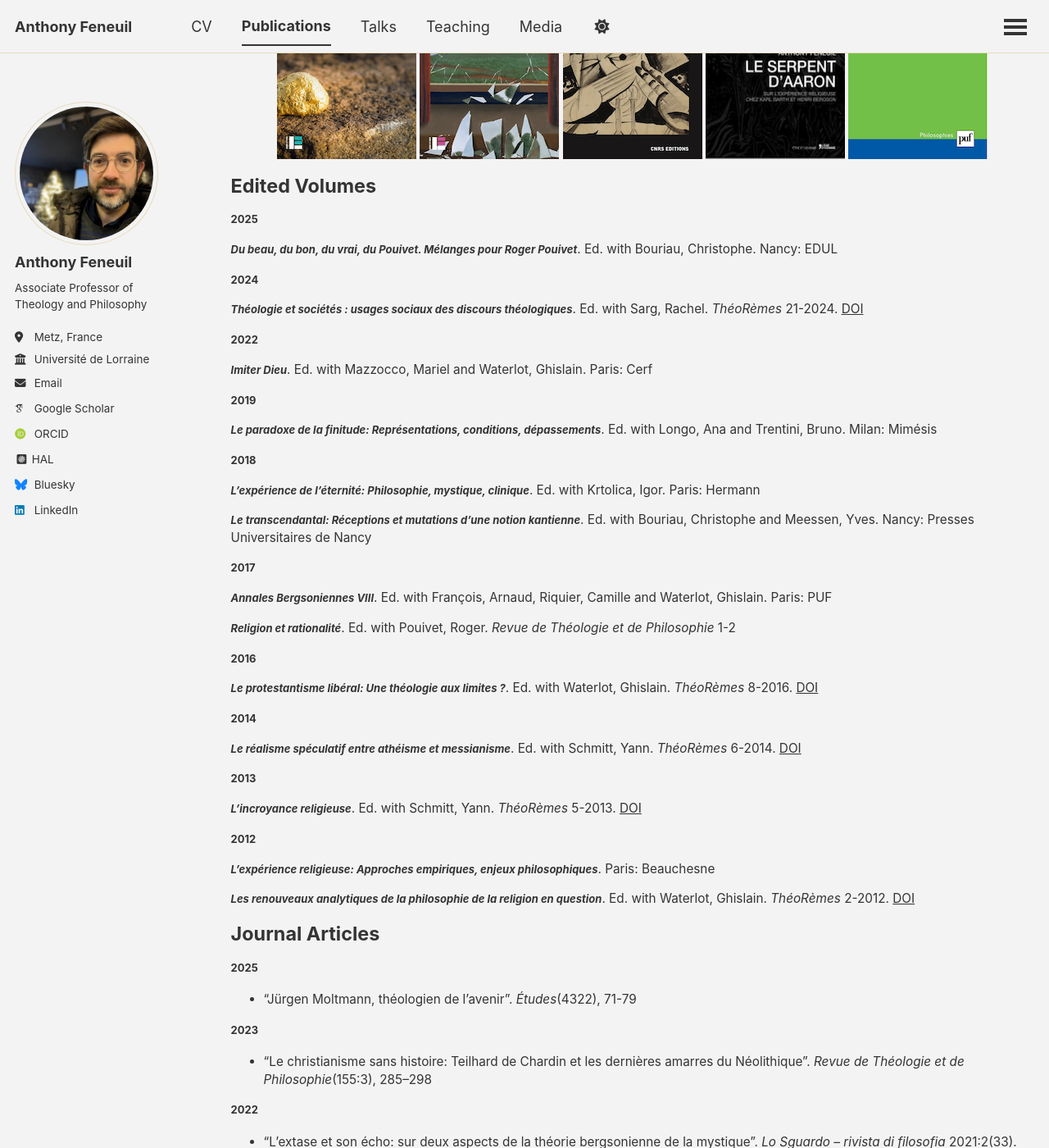
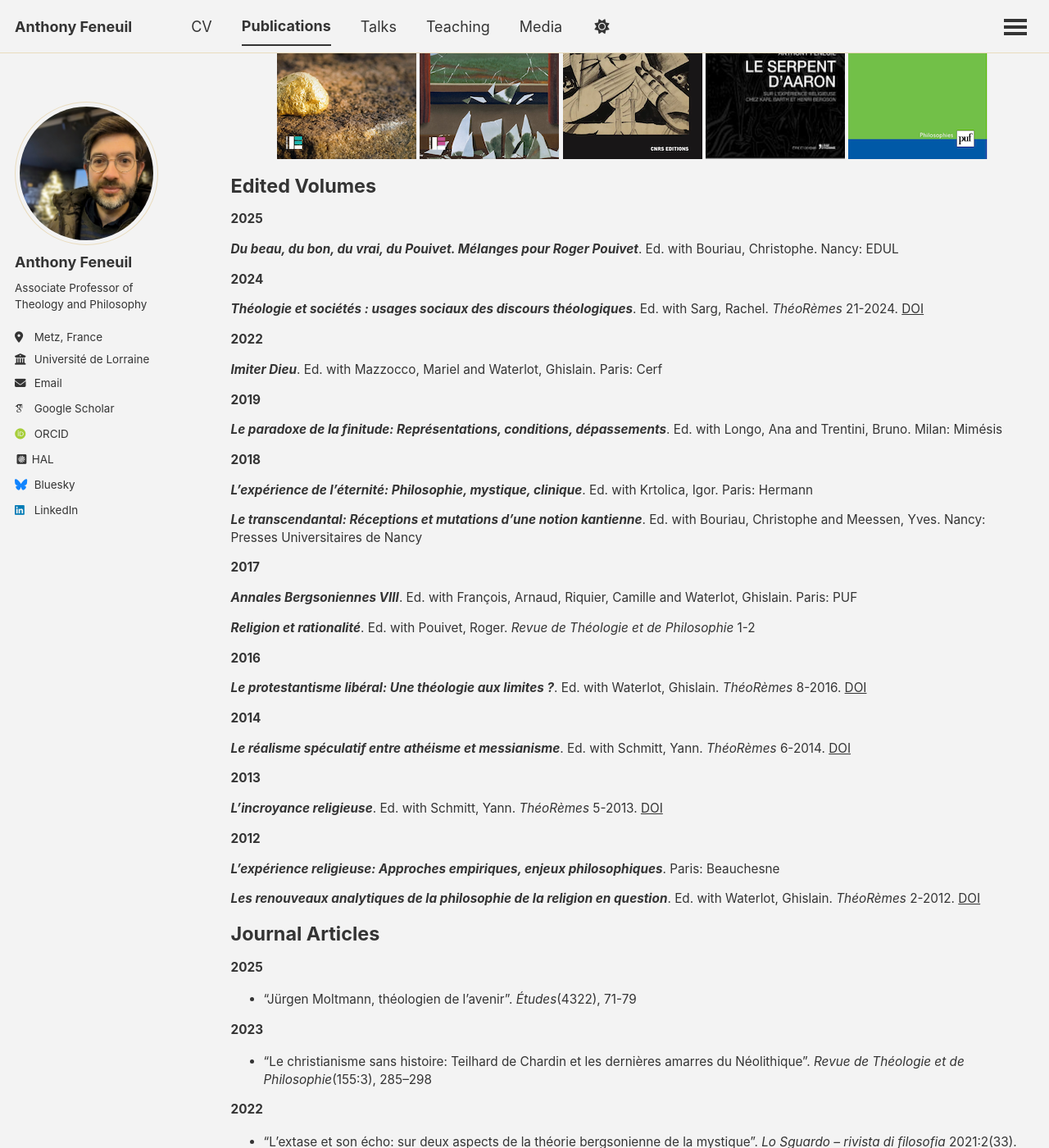
Before and after one commit to anfnl/anfnl.github.io, a Jekyll site: the page built from _pages/publications.md, in a window 1280 px wide and 1400 px high, scrolled down 262 px. Shown: the whole window at 82% size. Built offline with Jekyll 4.4.1, drawn with Linux system fonts in a browser that asks for light colours; some web fonts are replaced; a script that is not in the unit is left out.

Commit message:
Update custom.html

```diff
--- a/_includes/head/custom.html
+++ b/_includes/head/custom.html
@@ -43,9 +43,6 @@
     margin-top: 0.8em !important;
     margin-bottom: 0.2em !important;
   }
-  .archive p strong {
-    font-size: 0.85em !important;
-  }
 </style>
 {% endif %}
 
```
